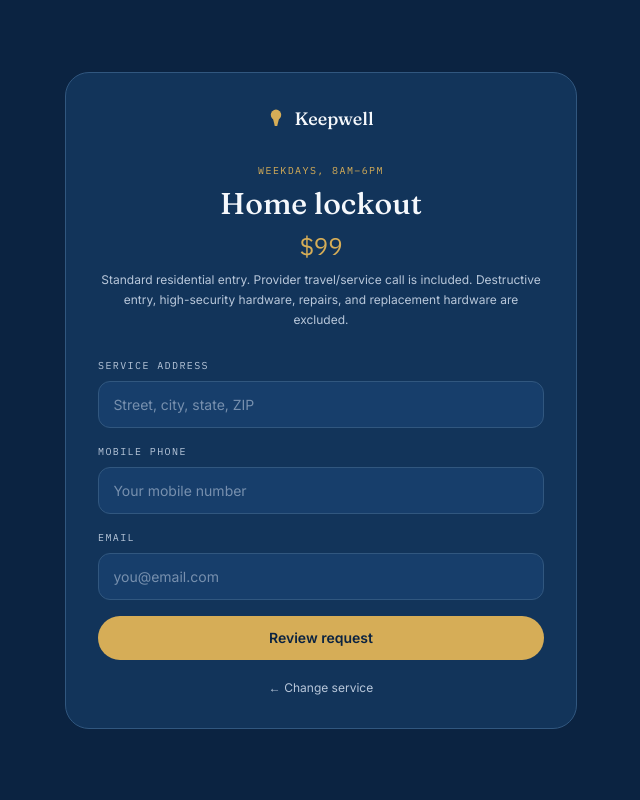
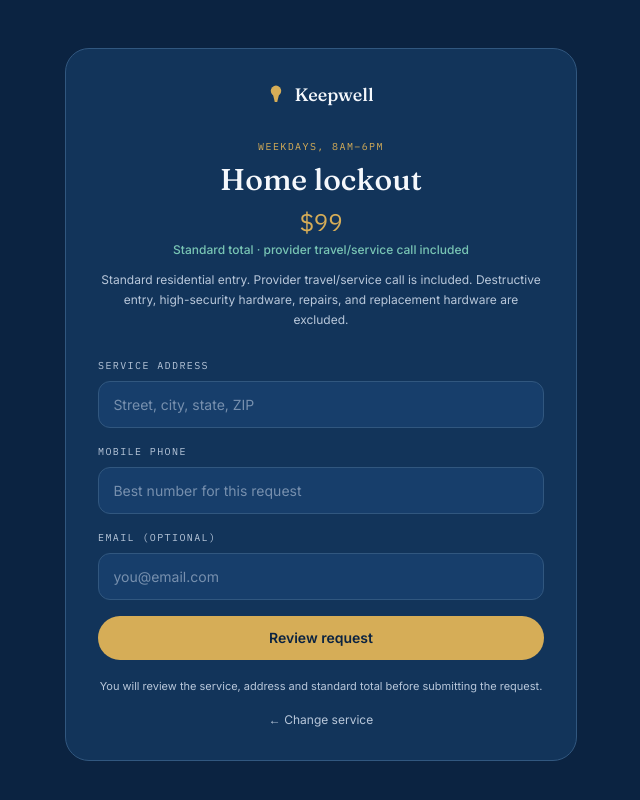
Before and after one commit to unikmo/Keepwell, a Next.js app: page /book/details in a window 1280 px wide. Shown: the top 800 px of the page, without its empty margins (319-959 px from the left). Built offline with nearby package versions, Linux system fonts and the light colour scheme; no server answers.

Commit message:
Clarify booking details and price reassurance

```diff
--- a/src/app/book/details/page.tsx
+++ b/src/app/book/details/page.tsx
@@ -23,7 +23,8 @@ export default async function BookDetailsPage({
           <div className="mt-7 font-mono text-[10px] uppercase tracking-[0.14em] text-brass">{service.timing}</div>
           <h1 className="mt-2 font-display text-3xl font-medium text-parchment">{service.title}</h1>
           <div className="mt-2 font-mono text-2xl text-brass">{formatServicePrice(service.customerPriceCents)}</div>
-          <p className="mt-2 text-xs leading-5 text-parchment-dim">{service.scope}</p>
+          <div className="mt-1 text-xs font-medium text-verdigris">Standard total · provider travel/service call included</div>
+          <p className="mt-3 text-xs leading-5 text-parchment-dim">{service.scope}</p>
         </div>
 
         <form action="/book/review" className="mt-7 space-y-4">
@@ -32,14 +33,15 @@ export default async function BookDetailsPage({
             <input type="text" name="address" required autoComplete="street-address" placeholder="Street, city, state, ZIP" className="input" />
           </Field>
           <Field label="Mobile phone">
-            <input type="tel" name="phone" required autoComplete="tel" placeholder="Your mobile number" className="input" />
+            <input type="tel" name="phone" required autoComplete="tel" placeholder="Best number for this request" className="input" />
           </Field>
-          <Field label="Email">
+          <Field label="Email (optional)">
             <input type="email" name="email" autoComplete="email" placeholder="you@email.com" className="input" />
           </Field>
           <button type="submit" className="w-full rounded-full bg-brass px-5 py-3 text-sm font-semibold text-ink">Review request</button>
         </form>
-        <p className="mt-5 text-center text-xs text-parchment-dim"><Link href="/book" className="hover:text-parchment">← Change service</Link></p>
+        <p className="mt-4 text-center text-[11px] leading-5 text-parchment-dim">You will review the service, address and standard total before submitting the request.</p>
+        <p className="mt-4 text-center text-xs text-parchment-dim"><Link href="/book" className="hover:text-parchment">← Change service</Link></p>
       </div>
       <style>{`.input{width:100%;border:1px solid var(--line);background:var(--surface-raised);border-radius:.75rem;padding:.75rem .9rem;font-size:.875rem;color:var(--parchment);outline:none}.input:focus{border-color:var(--brass)}.input::placeholder{color:color-mix(in srgb,var(--parchment-dim) 60%,transparent)}`}</style>
     </div>
```
